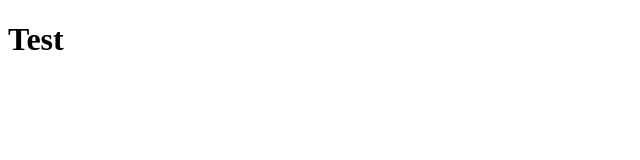
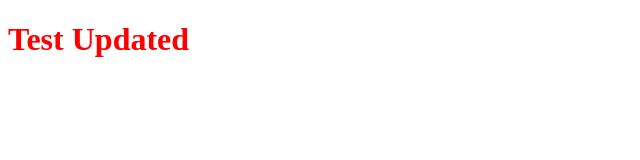
Before and after one commit to Vishal-Bhatiya/test, a plain HTML site: page index.html in a window 1280 px wide. Shown: the whole page, without its empty margins (0-640 px from the left). Drawn offline with Linux system fonts and the light colour scheme.

Commit message:
second commit

```diff
--- a/index.html
+++ b/index.html
@@ -3,9 +3,10 @@
 <head>
     <meta charset="UTF-8">
     <meta name="viewport" content="width=device-width, initial-scale=1.0">
+    <link rel="stylesheet" href="style.css">
     <title>Document</title>
 </head>
 <body>
-    <h1>Test</h1>
+    <h1>Test Updated</h1>
 </body>
 </html>
--- /dev/null
+++ b/style.css
@@ -0,0 +1,3 @@
+h1{
+    color: red;
+}
```
